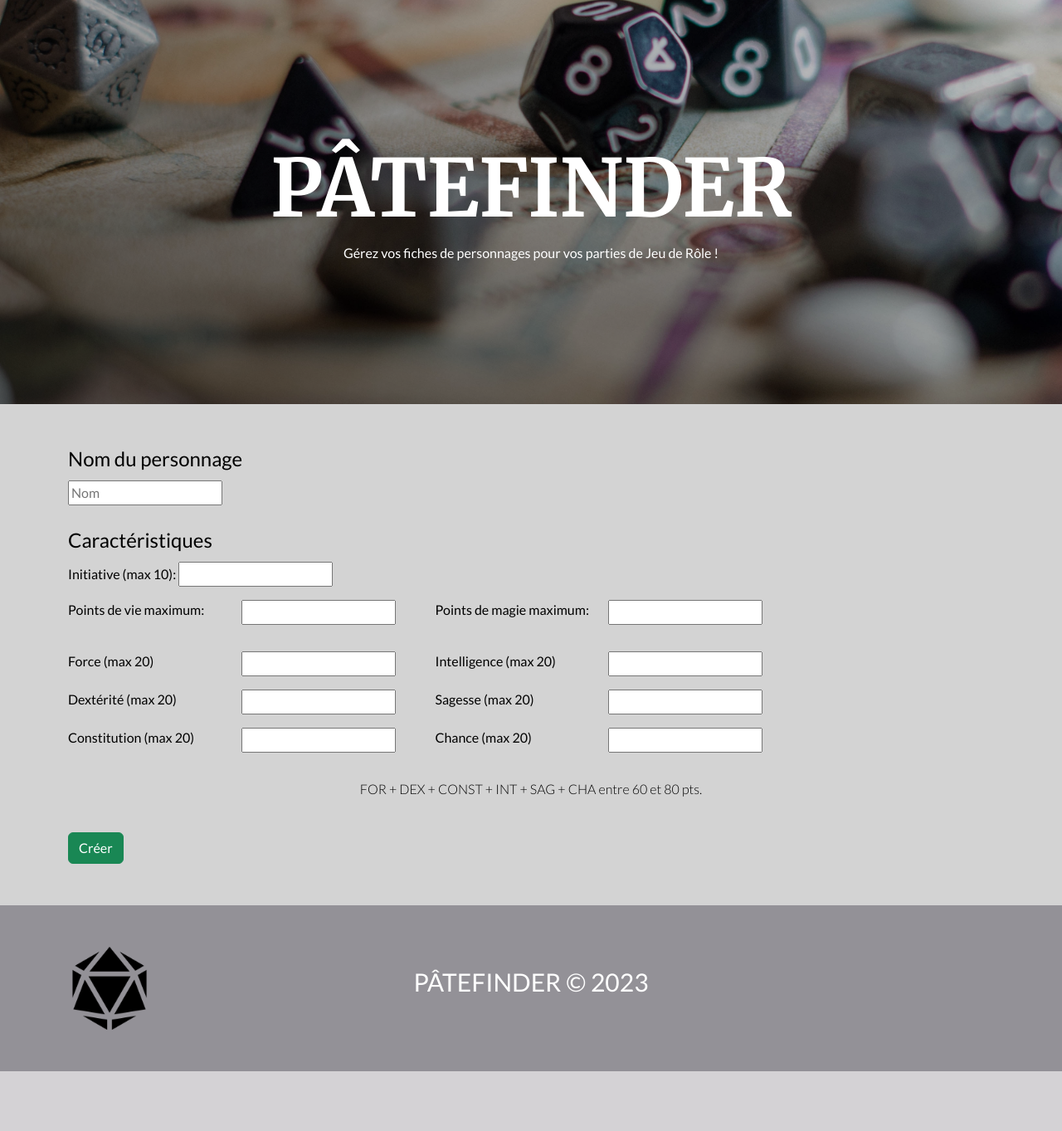
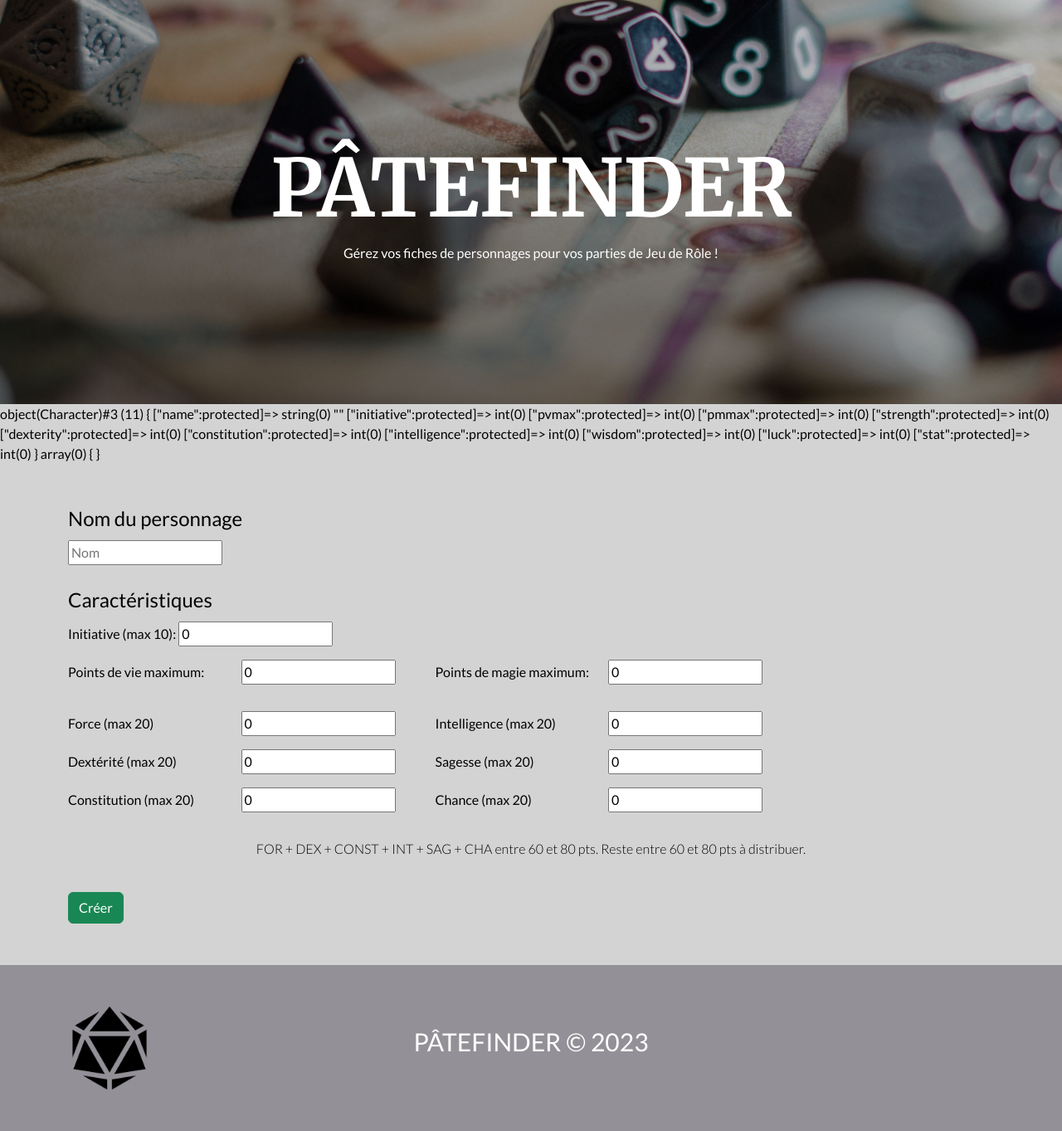
Before and after one commit to Eriole/PateFinder, a PHP site: page /index.php?page=new_character in a window 1280 px wide. Shown: the whole page at 83% size. Before the commit the page ends 1291 px from the top, so only its background shows below. Run offline with PHP 8.4, Linux system fonts and the light colour scheme; some libraries are stand-ins or nearby versions.

Commit message:
F3 - Validation formulaire

```diff
--- /dev/null
+++ b/classes/Character.php
@@ -0,0 +1,206 @@
+<?php
+class Character
+{
+    protected string $name = '';
+    protected int $initiative = 0;
+    protected int $pvmax = 0;
+    protected int $pmmax = 0;
+    protected int $strength = 0;
+    protected int $dexterity = 0;
+    protected int $constitution = 0;
+    protected int $intelligence = 0;
+    protected int $wisdom = 0;
+    protected int $luck = 0;
+    protected int $stat = 0;
+
+
+    // Constructor
+    public function __construct(?array $form = [])
+    {
+        if (!empty($form)) {
+            if (isset($form['name'])) {
+                $this->name = trim($form['name']);
+            }
+            if (!empty($form['initiative'])) {
+                $this->initiative = $form['initiative'];
+            }
+            if (!empty($form['pvmax'])) {
+                $this->pvmax = $form['pvmax'];
+            }
+            if (!empty($form['pmmax'])) {
+                $this->pmmax = $form['pmmax'];
+            }
+            if (!empty($form['strength'])) {
+                $this->strength = $form['strength'];
+            }
+            if (!empty($form['dexterity'])) {
+                $this->dexterity = $form['dexterity'];
+            }
+            if (!empty($form['constitution'])) {
+                $this->constitution = $form['constitution'];
+            }
+            if (!empty($form['intelligence'])) {
+                $this->intelligence = $form['intelligence'];
+            }
+            if (!empty($form['wisdom'])) {
+                $this->wisdom = $form['wisdom'];
+            }
+            if (!empty($form['luck'])) {
+                $this->luck = $form['luck'];
+            }
+        }
+    }
+
+    public function validate(): array
+    {
+        $errors = [];
+        if (empty($this->name)) {
+            $errors['name'] = true;
+        }
+        if (empty($this->initiative) || $this->initiative > 10) {
+            $errors['initiative'] = true;
+        }
+        if (empty($this->pvmax)) {
+            $errors['pvmax'] = true;
+        }
+        if (empty($this->pmmax)) {
+            $errors['pmmax'] = true;
+        }
+        if (empty($this->strength) || $this->strength > 20) {
+            $errors['strength'] = true;
+        }
+        if (empty($this->dexterity) || $this->dexterity > 20) {
+            $errors['dexterity'] = true;
+        }
+        if (empty($this->constitution) || $this->constitution > 20) {
+            $errors['constitution'] = true;
+        }
+        if (empty($this->intelligence) || $this->intelligence > 20) {
+            $errors['intelligence'] = true;
+        }
+        if (empty($this->wisdom) || $this->wisdom > 20) {
+            $errors['wisdom'] = true;
+        }
+        if (empty($this->luck) || $this->luck > 20) {
+            $errors['luck'] = true;
+        }
+
+        $this->stat = intval($this->strength) + intval($this->dexterity) + intval($this->constitution) + intval($this->intelligence) + intval($this->wisdom) + intval($this->luck);
+
+        if ($this->stat < 60 || $this->stat > 80) {
+            $errors['stat'] = true;
+        }
+        return $errors;
+    }
+
+    // GET SET
+    public function getName(): string
+    {
+        return $this->name;
+    }
+
+    public function setName(string $name): self
+    {
+        $this->name = $name;
+        return $this;
+    }
+
+    public function getInitiative(): int
+    {
+        return $this->initiative;
+    }
+
+    public function setInitiative(int $initiative): self
+    {
+        $this->initiative = $initiative;
+        return $this;
+    }
+
+    public function getPvmax(): int
+    {
+        return $this->pvmax;
+    }
+
+    public function setPvmax(int $pvmax): self
+    {
+        $this->pvmax = $pvmax;
+        return $this;
+    }
+
+    public function getPmmax(): int
+    {
+        return $this->pmmax;
+    }
+
+    public function setPmmax(int $pmmax): self
+    {
+        $this->pmmax = $pmmax;
+        return $this;
+    }
+
+    public function getStrength(): int
+    {
+        return $this->strength;
+    }
+
+    public function setStrength(int $strength): self
+    {
+        $this->strength = $strength;
+        return $this;
+    }
+
+    public function getDexterity(): int
+    {
+        return $this->dexterity;
+    }
+
+    public function setDexterity(int $dexterity): self
+    {
+        $this->dexterity = $dexterity;
+        return $this;
+    }
+
+    public function getConstitution(): int
+    {
+        return $this->constitution;
+    }
+
+    public function setConstitution(int $constitution): self
+    {
+        $this->constitution = $constitution;
+        return $this;
+    }
+
+    public function getIntelligence(): int
+    {
+        return $this->intelligence;
+    }
+
+    public function setIntelligence(int $intelligence): self
+    {
+        $this->intelligence = $intelligence;
+        return $this;
+    }
+
+    public function getWisdom(): int
+    {
+        return $this->wisdom;
+    }
+
+    public function setWisdom(int $wisdom): self
+    {
+        $this->wisdom = $wisdom;
+        return $this;
+    }
+
+    public function getLuck(): int
+    {
+        return $this->luck;
+    }
+
+    public function setLuck(int $luck): self
+    {
+        $this->luck = $luck;
+        return $this;
+    }
+}
--- /dev/null
+++ b/includes/autoloader.php
@@ -0,0 +1,4 @@
+<?php
+spl_autoload_register(function ($class) {
+    require_once "classes/$class.php";
+});
--- a/includes/header.php
+++ b/includes/header.php
@@ -17,6 +17,8 @@
         <?php if(isset($page_title)){ echo $page_title;} ?> PATEFINDER
         <!-- to show $page_title = "dashbroad"; -->
     </title>
+    <script src="https://kit.fontawesome.com/ed398f5d99.js" crossorigin="anonymous"></script>
+    <title>PâteFinder</title>
 </head>
 
 <body>
--- a/index.php
+++ b/index.php
@@ -1,9 +1,9 @@
 <?php
+require_once 'includes/autoloader.php';
+
 $page_title = "Home page";
 
 include 'includes/header.php';
-include 'pages/new_character.php';
-
 
 $page='connection';
 
--- a/pages/new_character.php
+++ b/pages/new_character.php
@@ -1,53 +1,104 @@
+<?php
+$character = new Character();
+$errors = [];
+
+if (!empty($_POST)) {
+    $character = new Character($_POST);
+    $errors = $character->validate();
+}
+
+
+var_dump($character);
+var_dump($errors);
+?>
 <form class="container my-5" action="" method="post">
     <fieldset>
         <legend>Nom du personnage</legend>
-        <input type="text" name="name" placeholder="Nom">
+        <input type="text" name="name" placeholder="Nom" value="<?php echo $character->getName(); ?>">
+        <?php if (!empty($errors['name'])) {
+            echo '<p class="badge text-bg-danger m-0">Renseignez un nom</p>';
+        } ?>
     </fieldset>
     <fieldset class="my-4">
         <legend>Caractéristiques</legend>
         <label for="initiative">Initiative (max 10):</label>
-        <input type="number" name="initiative">
+        <input type="number" name="initiative" value="<?php echo $character->getInitiative(); ?>">
+        <?php if (!empty($errors['initiative'])) {
+            echo '<p class="badge m-0"><i class="fa-solid fa-triangle-exclamation fa-lg text-danger"></i></p>';
+        } ?>
         <div class="d-flex gap-5 w-75 justify-content-between">
-            <div class="my-3 d-flex justify-content-between w-50">
+            <div class="my-3 d-flex justify-content-between w-50 align-items-center">
                 <label for="pvmax">Points de vie maximum:</label>
-                <input type="number" name="pvmax">
+                <input type="number" name="pvmax" value="<?php echo $character->getPvmax(); ?>">
+                <?php if (!empty($errors['pvmax'])) {
+                    echo '<p class="badge m-0"><i class="fa-solid fa-triangle-exclamation fa-lg text-danger"></i></p>';
+                } ?>
             </div>
-            <div class="my-3 d-flex justify-content-between w-50">
+            <div class="my-3 d-flex justify-content-between w-50 align-items-center">
                 <label for="pmmax">Points de magie maximum:</label>
-                <input type="number" name="pmmax">
+                <input type="number" name="pmmax" value="<?php echo $character->getPmmax(); ?>">
+                <?php if (!empty($errors['pmmax'])) {
+                    echo '<p class="badge m-0"><i class="fa-solid fa-triangle-exclamation fa-lg text-danger"></i></p>';
+                } ?>
             </div>
         </div>
         <div class="d-flex gap-5 w-75">
             <ul class="list-unstyled w-50">
-                <li class="my-3 d-flex justify-content-between">
-                    <label for="force">Force (max 20) </label>
-                    <input data-type="stat" type="number" name="strength" id="str">
+                <li class="my-3 d-flex justify-content-between align-items-center">
+                    <label for="strength">Force (max 20) </label>
+                    <input data-type="stat" type="number" name="strength"
+                        value="<?php echo $character->getStrength(); ?>">
+                    <?php if (!empty($errors['strength'])) {
+                        echo '<p class="badge m-0"><i class="fa-solid fa-triangle-exclamation fa-lg text-danger"></i></p>';
+                    } ?>
                 </li>
-                <li class="my-3 d-flex justify-content-between">
+                <li class="my-3 d-flex justify-content-between align-items-center">
                     <label for="dexterity">Dextérité (max 20) </label>
-                    <input data-type="stat" type="number" name="dexterity" id="dex">
+                    <input data-type="stat" type="number" name="dexterity"
+                        value="<?php echo $character->getDexterity(); ?>">
+                    <?php if (!empty($errors['dexterity'])) {
+                        echo '<p class="badge m-0"><i class="fa-solid fa-triangle-exclamation fa-lg text-danger"></i></p>';
+                    } ?>
                 </li>
-                <li class="my-3 d-flex justify-content-between">
+                <li class="my-3 d-flex justify-content-between align-items-center">
                     <label for="constitution">Constitution (max 20) </label>
-                    <input data-type="stat" type="number" name="constitution" id="cons">
+                    <input data-type="stat" type="number" name="constitution"
+                        value="<?php echo $character->getConstitution(); ?>">
+                    <?php if (!empty($errors['constitution'])) {
+                        echo '<p class="badge m-0"><i class="fa-solid fa-triangle-exclamation fa-lg text-danger"></i></p>';
+                    } ?>
                 </li>
             </ul>
             <ul class="list-unstyled w-50">
-                <li class="my-3 d-flex justify-content-between">
+                <li class="my-3 d-flex justify-content-between align-items-center">
                     <label for="intelligence">Intelligence (max 20) </label>
-                    <input data-type="stat" type="number" name="intelligence" id="int">
+                    <input data-type="stat" type="number" name="intelligence"
+                        value="<?php echo $character->getIntelligence(); ?>">
+                    <?php if (!empty($errors['intelligence'])) {
+                        echo '<p class="badge m-0"><i class="fa-solid fa-triangle-exclamation fa-lg text-danger"></i></p>';
+                    } ?>
                 </li>
-                <li class="my-3 d-flex justify-content-between">
+                <li class="my-3 d-flex justify-content-between align-items-center">
                     <label for="wisdom">Sagesse (max 20) </label>
-                    <input data-type="stat" type="number" name="wisdom" id="wis">
+                    <input data-type="stat" type="number" name="wisdom" value="<?php echo $character->getWisdom(); ?>">
+                    <?php if (!empty($errors['wisdom'])) {
+                        echo '<p class="badge m-0"><i class="fa-solid fa-triangle-exclamation fa-lg text-danger"></i></p>';
+                    } ?>
                 </li>
-                <li class="my-3 d-flex justify-content-between">
+                <li class="my-3 d-flex justify-content-between align-items-center">
                     <label for="luck">Chance (max 20) </label>
-                    <input data-type="stat" type="number" name="luck" id="luc">
+                    <input data-type="stat" type="number" name="luck" value="<?php echo $character->getLuck(); ?>">
+                    <?php if (!empty($errors['luck'])) {
+                        echo '<p class="badge m-0"><i class="fa-solid fa-triangle-exclamation fa-lg text-danger"></i></p>';
+                    } ?>
                 </li>
             </ul>
         </div>
-        <p class="fw-light text-center">FOR + DEX + CONST + INT + SAG + CHA entre 60 et 80 pts. <span id="count"></span></p>
+        <p class="fw-light text-center">FOR + DEX + CONST + INT + SAG + CHA entre 60 et 80 pts. <span id="count"></span>
+            <?php if (!empty($errors['stat'])) {
+                echo '</br><span class="badge text-bg-danger">Vous ne respectez pas les conditions</span>';
+            } ?>
+        </p>
     </fieldset>
     <button class="btn btn-success" type="submit">Créer</button>
 </form>
--- a/script/main.js
+++ b/script/main.js
@@ -1,6 +1,7 @@
 let stats = document.querySelectorAll("[data-type]");
 let count = document.querySelector("#count");
 
+window.addEventListener("load", addition);
 stats.forEach((stat) => {
   //Event Listener onchange and on key up
   stat.addEventListener("change", addition);
```
